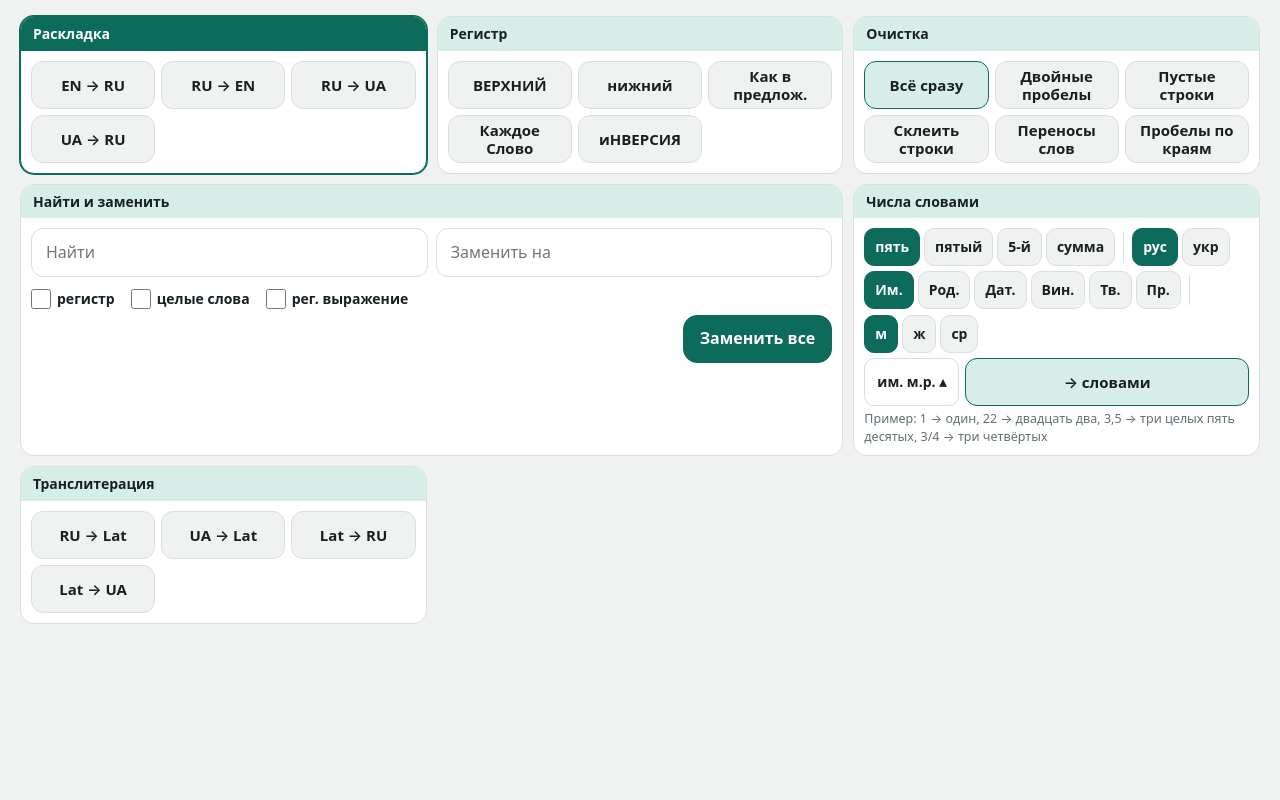
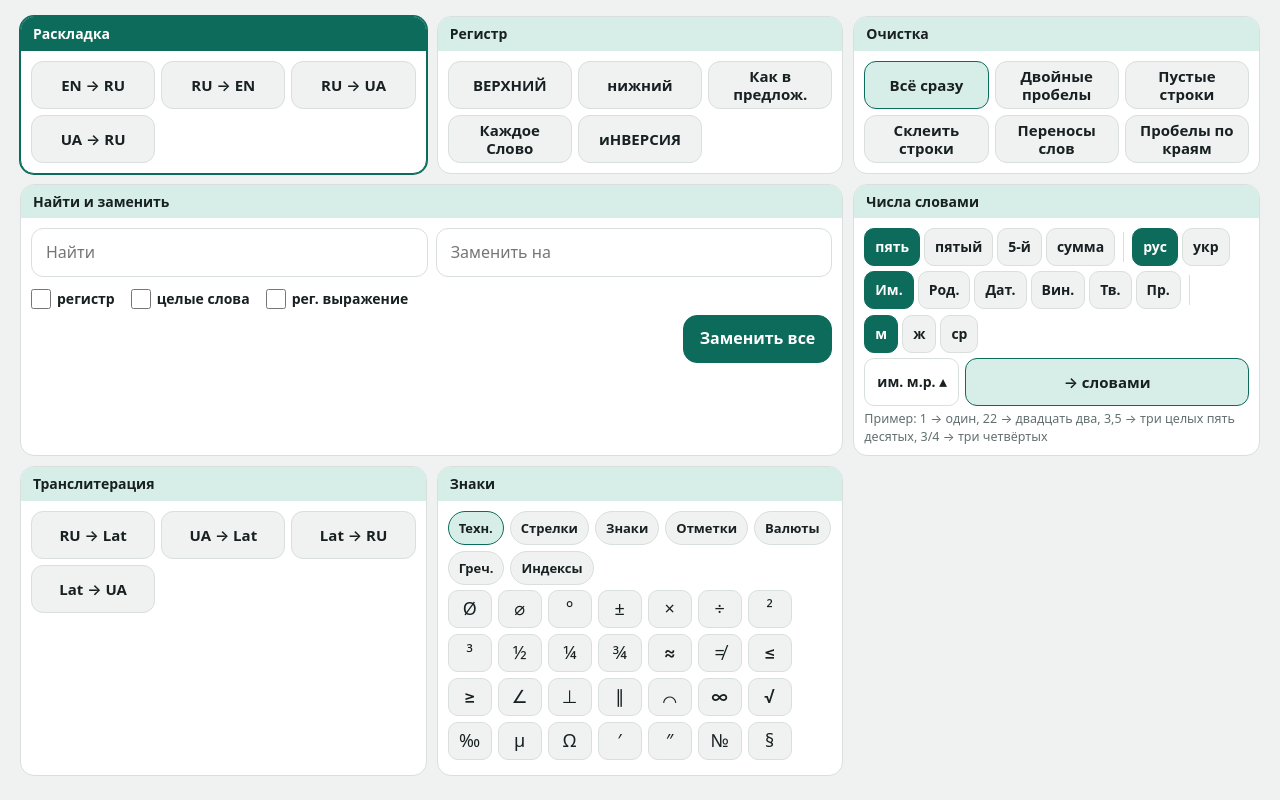
Before and after one commit to mrtekhnik/text-tools, a plain HTML site: page index.html in a window 1280 px wide. Shown: the part 557-1357 px from the top of the page. Before the commit the page ends 1205 px from the top, so only its background shows below. Drawn offline with Linux system fonts and the light colour scheme.

Commit message:
Вкладка «Знаки»: панель символов как в «Моих шаблонах» (2026-11-12.9)
Co-Authored-By: Claude Opus 5.5 <noreply@anthropic.com>
Claude-Session: https://claude.ai/code/session_01HPSTzcUF8D4KFETsXUdpKp

```diff
--- a/index.html
+++ b/index.html
@@ -110,6 +110,9 @@ button{font:inherit;color:inherit;cursor:pointer}
 .numbr{margin:0 0 4px}
 .numhint{font-size:12.5px;color:var(--muted);margin-top:4px;display:-webkit-box;-webkit-line-clamp:2;-webkit-box-orient:vertical;overflow:hidden}
 .tgroup.off{display:none!important}
+.symchars .seg{min-width:44px;padding:0 6px;font-size:18px;font-weight:500}
+#symCats .seg{min-height:34px;font-size:13px;border-radius:999px}
+#symCats .seg.on{background:var(--accent-soft);border-color:var(--accent);color:var(--ink)}
 .gset{border-bottom:1px solid var(--line);padding:2px 0 8px}
 .gset .orow{border:0;padding:0}
 .cmdchips{display:flex;flex-wrap:wrap;gap:4px;padding-left:32px}
@@ -262,6 +265,7 @@ body.modal-lock{overflow:hidden}
       <button class="ttab" type="button" role="tab" data-g="replace">Замена</button>
       <button class="ttab" type="button" role="tab" data-g="num">Числа</button>
       <button class="ttab" type="button" role="tab" data-g="translit">Транслит</button>
+      <button class="ttab" type="button" role="tab" data-g="sym">Знаки</button>
     </div>
     <div class="tgroup" data-g="layout">
       <div class="tlbl gtitle">Раскладка</div>
@@ -292,6 +296,11 @@ body.modal-lock{overflow:hidden}
         <button class="tb" type="button" data-t="clean" data-p="hyphen" title="сло-↵во → слово">Переносы слов</button>
         <button class="tb" type="button" data-t="clean" data-p="trim">Пробелы по краям</button>
       </div>
+    </div>
+    <div class="tgroup" data-g="sym">
+      <div class="tlbl gtitle">Знаки</div>
+      <div class="srow" id="symCats" role="tablist" aria-label="Набор знаков"></div>
+      <div class="srow symchars" id="symChars"></div>
     </div>
     <div class="tgroup" data-g="translit">
       <div class="tlbl gtitle">Транслитерация</div>
@@ -377,7 +386,7 @@ body.modal-lock{overflow:hidden}
 (() => {
 'use strict';
 
-const APP_VERSION = '2026-11-12.8';
+const APP_VERSION = '2026-11-12.9';
 const KEY = 'text-tools-v1';          // единственный ключ хранилища этого приложения
 const $ = s => document.querySelector(s);
 
@@ -890,10 +899,10 @@ function translit(t, p) {
 /*CORE-END*/
 
 /* ---------- данные (только в этом браузере) ---------- */
-const TABS = ['layout', 'case', 'clean', 'replace', 'num', 'translit'];
+const TABS = ['layout', 'case', 'clean', 'replace', 'num', 'translit', 'sym'];
 const DEF = () => ({ text: '', steps: [], prot: { on: true, list: '', digits: true, abbr: true },
   fr: { find: '', repl: '', cs: false, ww: false, re: false }, theme: 'auto', tab: 'layout',
-  ui: { toasts: 'all', order: TABS.slice(), hidden: [], hiddenCmd: [], numOpen: true, paste: 'ask', clearAsk: true, deskTabs: false }, num: { m: 'card', l: 'ru', c: 'nom', g: 'm', cur: 'UAH', br: false } });
+  ui: { symCat: 0, toasts: 'all', order: TABS.slice(), hidden: [], hiddenCmd: [], numOpen: true, paste: 'ask', clearAsk: true, deskTabs: false }, num: { m: 'card', l: 'ru', c: 'nom', g: 'm', cur: 'UAH', br: false } });
 const fixOrder = o => { const a = Array.isArray(o) ? o.filter(x => TABS.includes(x)) : []; TABS.forEach(x => { if (!a.includes(x)) a.push(x); }); return [...new Set(a)]; };
 const STEP_TYPES = ['layout', 'case', 'clean', 'replace', 'num', 'translit'];
 function load() {
@@ -911,7 +920,7 @@ function load() {
         ui: (() => { const u = s.ui || {}, strs = a => (Array.isArray(a) ? a.filter(x => typeof x === 'string') : []);
           const hidden = strs(u.hidden).filter(x => TABS.includes(x));
           return { toasts: u.toasts === 'warn' ? 'warn' : 'all', order: fixOrder(u.order), hidden: hidden.length >= TABS.length ? [] : hidden,
-            hiddenCmd: strs(u.hiddenCmd), numOpen: u.numOpen !== false, paste: ['ask', 'replace', 'add'].includes(u.paste) ? u.paste : 'ask', clearAsk: u.clearAsk !== false, deskTabs: !!u.deskTabs }; })() };
+            hiddenCmd: strs(u.hiddenCmd), numOpen: u.numOpen !== false, paste: ['ask', 'replace', 'add'].includes(u.paste) ? u.paste : 'ask', clearAsk: u.clearAsk !== false, deskTabs: !!u.deskTabs, symCat: Math.max(0, Math.min(6, +u.symCat || 0)) }; })() };
     }
   } catch (e) { /* пусто или повреждено */ }
   return d;
@@ -1166,6 +1175,46 @@ $('#numOptBtn').addEventListener('mousedown', e => e.preventDefault());
 $('#numOptBtn').addEventListener('click', () => { state.ui.numOpen = !state.ui.numOpen; updNum(); save(); });
 bindCmd($('#numGo'), sel => doOp('num', numParams(), sel));
 updNum();
+
+/* ---------- панель знаков (наборы как в «Моих шаблонах») ---------- */
+const SYM_SETS = [
+  ['Техн.', 'Ø ⌀ ° ± × ÷ ² ³ ½ ¼ ¾ ≈ ≠ ≤ ≥ ∠ ⊥ ∥ ⌒ ∞ √ ‰ µ Ω ′ ″ № §'],
+  ['Стрелки', '→ ← ↑ ↓ ↔ ↕ ⇒ ⇐ ⇔ ↗ ↘ ↖ ↙ ➜ ▶ ◀ ▲ ▼ ↩ ↪ ⟳'],
+  ['Знаки', '• ◦ ▪ — – … « » „ “ ” ‘ ’ © ® ™ ¶ † ‡ · ¦ ¬ ~ ^ | \\ ¿ ¡'],
+  ['Отметки', '✓ ✔ ✗ ✘ ★ ☆ ☐ ☑ ☒ ● ○ ■ □ ◆ ◇ ⚠ ❗ ❓ ✉ ☎ ✎ ♥'],
+  ['Валюты', '₴ $ € £ ¥ ₽ ₸ zł Kč ¢ ₿'],
+  ['Греч.', 'α β γ δ ε θ λ μ π ρ σ τ φ ω Δ Σ Ω Φ Π Λ'],
+  ['Индексы', '⁰ ¹ ² ³ ⁴ ⁵ ⁶ ⁷ ⁸ ⁹ ⁺ ⁻ ⁿ ₀ ₁ ₂ ₃ ₄ ₅ ₆ ₇ ₈ ₉ ₊ ₋']
+];
+const keepFocus = b => { b.addEventListener('mousedown', e => e.preventDefault()); return b; };   // курсор и клавиатура остаются в поле
+$('#symCats').append(...SYM_SETS.map(([n], i) => keepFocus(h('button', { class: 'seg', type: 'button', role: 'tab', 'data-id': 'sym:' + n, 'data-i': i,
+  onclick() { state.ui.symCat = i; renderSym(); save(); } }, n))));
+function renderSym() {
+  const cats = [...document.querySelectorAll('#symCats .seg')], vis = cats.filter(b => !b.hidden);
+  let ci = +state.ui.symCat || 0;
+  if (vis.length && !vis.some(b => +b.dataset.i === ci)) ci = +vis[0].dataset.i;
+  cats.forEach(b => { const on = +b.dataset.i === ci; b.classList.toggle('on', on); b.setAttribute('aria-selected', String(on)); });
+  $('#symChars').replaceChildren(...SYM_SETS[ci][1].split(' ').map(ch => keepFocus(h('button', { class: 'seg', type: 'button', title: 'Вставить ' + ch, onclick() { insertSym(ch); } }, ch))));
+  $('#symChars').scrollLeft = 0;
+}
+// Знак вставляется туда, где курсор: в поле «Найти»/«Заменить на», если вы в нём, иначе в текст.
+// Если курсор в тексте не ставили — в конец текста
+function insertSym(ch) {
+  const el = document.activeElement;
+  if (el === fr.find || el === fr.repl) { el.setRangeText(ch, el.selectionStart, el.selectionEnd, 'end'); el.dispatchEvent(new Event('input')); return; }
+  flushTyping();
+  const inField = el === src || caretKnown;
+  const a = inField ? src.selectionStart : src.value.length, b = inField ? src.selectionEnd : a, delta = ch.length - (b - a);
+  src.setRangeText(ch, a, b, 'end');
+  caretKnown = true; state.text = src.value;
+  state.steps.forEach(x => {                       // шаги «кусок» сдвигаются вместе с текстом
+    if (!Array.isArray(x.r)) return;
+    if (x.r[0] >= b) { x.r[0] += delta; x.r[1] += delta; } else if (x.r[1] > a) x.r[1] = Math.max(x.r[0], x.r[1] + delta);
+  });
+  commit(); after();
+  // на компьютере и в режиме «Править» возвращаем курсор в поле, чтобы можно было печатать дальше
+  if (!touch || !src.readOnly) { const pos = a + ch.length; src.focus(); try { src.setSelectionRange(pos, pos); } catch (e) { /* ничего */ } }
+}
 
 /* ---------- вкладки команд: телефон всегда, компьютер — по настройке ---------- */
 function applyDeskTabs() { $('#tools').classList.toggle('tabbed', !!state.ui.deskTabs && !narrow.matches); }
@@ -1398,6 +1447,7 @@ function helpSheet() {
         h('li', { text: 'Режим «пятый» — порядковые: 5 → пятый, 2000 → двухтысячный; «мн» — пятые. Если в тексте есть числа с окончанием (5-й, 21-го), меняются только они.' }),
         h('li', { text: 'Режим «5-й» — порядковые сокращённо, окончание по падежу и роду: 5 → 5-й, 21 в род. → 21-го, 3 в ж.р. → 3-я; по-украински 5 в ж.р. → 5-та. Если в тексте уже есть 5-го, 21-й и т.п., меняются только они — так можно исправить окончания.' }),
         h('li', { text: 'Режим «сумма» — прописью, как в документах: 1250,50 грн → одна тысяча двести пятьдесят гривен 50 копеек. Валюта берётся из текста (грн, $, €, ₽, USD…), иначе — выбранная. Если в тексте есть суммы с валютой, меняются только они. «В скобках» оставляет цифры и добавляет слова в скобках.' }),
+        h('li', { text: '«Знаки»: Ø, °, ±, стрелки, кавычки, индексы и др. — те же наборы, что в «Моих шаблонах». Знак вставляется в текст туда, где курсор (нажмите в нужное место текста; если не нажимали — в конец). В режиме «✎ Править» клавиатура при этом не закрывается. Если курсор в поле «Найти» или «Заменить на», знак вставится туда.' }),
         h('li', { text: '«Транслит»: RU → Lat — практичная схема (Щукин → Shchukin, Юрий → Yuriy), UA → Lat — официальная схема КМУ № 55, как в загранпаспорте (Сергій → Serhii, Київ → Kyiv). Обратно, из латиницы, — приблизительно: латиница не различает е/э, и/й и мягкий знак, проверяйте результат.' }),
         h('li', { text: '«Раскладка» RU → UA и UA → RU — это не перевод, а исправление текста, набранного не на той клавиатуре: ы ↔ і, э ↔ є, ъ ↔ ї.' }),
         h('li', { text: '«рус / укр» — язык числительных. Обозначения (М8, АБВГ.123456.001), даты, время, проценты, №5, 007, 5-7 остаются цифрами. До 999 миллиардов.' }),
@@ -1407,13 +1457,14 @@ function helpSheet() {
   });
 }
 /* ---------- оформление и настройки (блоки сворачиваются) ---------- */
-const GROUP_NAMES = { layout: 'Раскладка', case: 'Регистр', clean: 'Очистка', replace: 'Замена', num: 'Числа', translit: 'Транслит' };
+const GROUP_NAMES = { layout: 'Раскладка', case: 'Регистр', clean: 'Очистка', replace: 'Замена', num: 'Числа', translit: 'Транслит', sym: 'Знаки' };
 const NUM_MODE_NAMES = { card: 'пять', ord: 'пятый', abbr: '5-й', money: 'сумма' };
 // какие группы и команды показывать — хранится в этом браузере, на каждом устройстве своё
-const cmdId = b => (b.dataset.t ? b.dataset.t + ':' + b.dataset.p : 'num:' + b.dataset.v);
+const cmdId = b => b.dataset.id || (b.dataset.t ? b.dataset.t + ':' + b.dataset.p : 'num:' + b.dataset.v);
 function cmdButtons(g) {
   const el = document.querySelector('.tgroup[data-g="' + g + '"]');
   if (!el) return [];
+  if (g === 'sym') return [...el.querySelectorAll('#symCats .seg')];
   return g === 'num' ? [...el.querySelectorAll('#numMode .seg')] : [...el.querySelectorAll('.tb[data-t]')];
 }
 function applyVisibility() {
@@ -1423,6 +1474,7 @@ function applyVisibility() {
   TABS.forEach(g => cmdButtons(g).forEach(b => { b.hidden = hc.has(cmdId(b)); }));
   const modes = cmdButtons('num').filter(b => !b.hidden);
   if (modes.length && !modes.some(b => b.dataset.v === state.num.m)) { state.num.m = modes[0].dataset.v; updNum(); }
+  renderSym();
   if (hid.has(state.tab)) showTab(state.ui.order.find(g => !hid.has(g)) || TABS[0]);
 }
 function applyGroupOrder() {
--- a/sw.js
+++ b/sw.js
@@ -1,7 +1,7 @@
 // Текстовые инструменты — офлайн-кэш.
 // При каждой новой версии меняйте VERSION (и APP_VERSION в index.html): по изменению этого файла
 // браузер узнаёт, что есть обновление, и показывает полосу «Доступна новая версия».
-const VERSION = '2026-11-12.8';
+const VERSION = '2026-11-12.9';
 const PREFIX = 'text-tools-';            // кэши других приложений на этом адресе не трогаем
 const CACHE = PREFIX + VERSION;
 const ASSETS = ['index.html', 'manifest.webmanifest', 'icon-192.png', 'icon-512.png', 'apple-touch-icon.png'];
```
